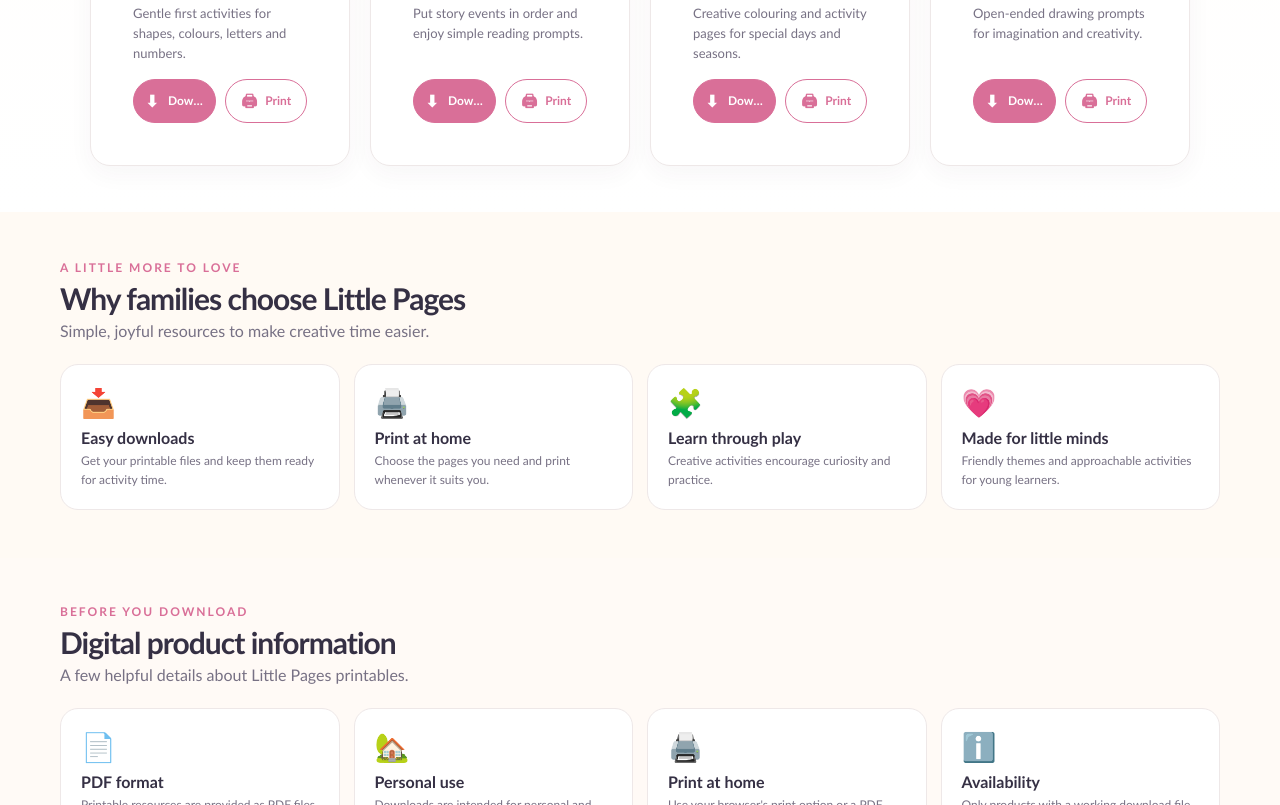
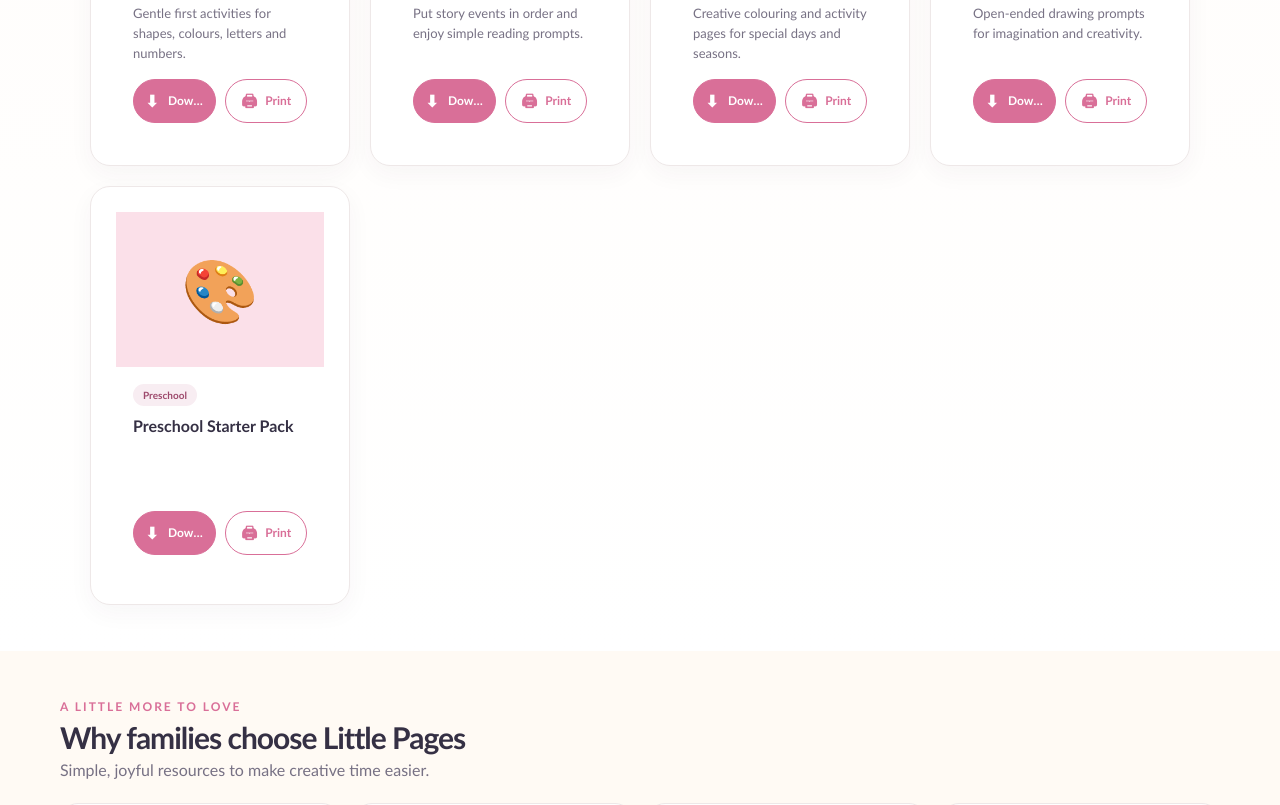
Before and after one commit to SmartFileManger/little-pages, a plain HTML site: page index.html in a window 1280 px wide. Shown: the part 4158-4963 px from the top of the page. Drawn offline with nearby package versions, Linux system fonts and the light colour scheme.

Commit message:
Update index.html

```diff
--- a/index.html
+++ b/index.html
@@ -238,6 +238,8 @@ footer{margin-top:0}.foot{align-items:flex-start}.footer-brand{max-width:280px}.
 
       <article class="sheet-card" data-category="Activity" data-level="Preschool,Nursery,LKG,UKG,Class 1,Class 2"><div class="sheet-art" aria-hidden="true">🎨</div><div class="sheet-card-content"><span class="sheet-category">Activity</span><h3>Creative Doodle & Draw</h3><p>Open-ended drawing prompts for imagination and creativity.</p><div class="sheet-actions"><a class="sheet-action download-btn" href="sheets/doodle-draw-sheets.pdf" download><span class="action-icon" aria-hidden="true">⬇</span><span class="action-label">Download PDF</span></a><a class="sheet-action print-btn" href="sheets/doodle-draw-sheets.pdf" target="_blank" rel="noopener" title="Open PDF to print"><span class="action-icon" aria-hidden="true">🖨</span><span class="action-label">Print</span></a></div></div></article>
 
+      <article class="sheet-card" data-category="Preschool" data-level="Preschool,Nursery"><div class="sheet-art" aria-hidden="true">🎨</div><div class="sheet-card-content"><span class="sheet-category">Preschool</span><h3>Preschool Starter Pack</p><div class="sheet-actions"><a class="sheet-action download-btn" href="sheets/doodle-draw-sheets.pdf" download><span class="action-icon" aria-hidden="true">⬇</span><span class="action-label">Download PDF</span></a><a class="sheet-action print-btn" href="sheets/doodle-draw-sheets.pdf" target="_blank" rel="noopener" title="Open PDF to print"><span class="action-icon" aria-hidden="true">🖨</span><span class="action-label">Print</span></a></div></div></article>
+
       <p class="no-sheets" id="noSheets" role="status" hidden>No worksheets match these filters. Try a different search or clear the filters.</p>
     </div>
   </div>
```
